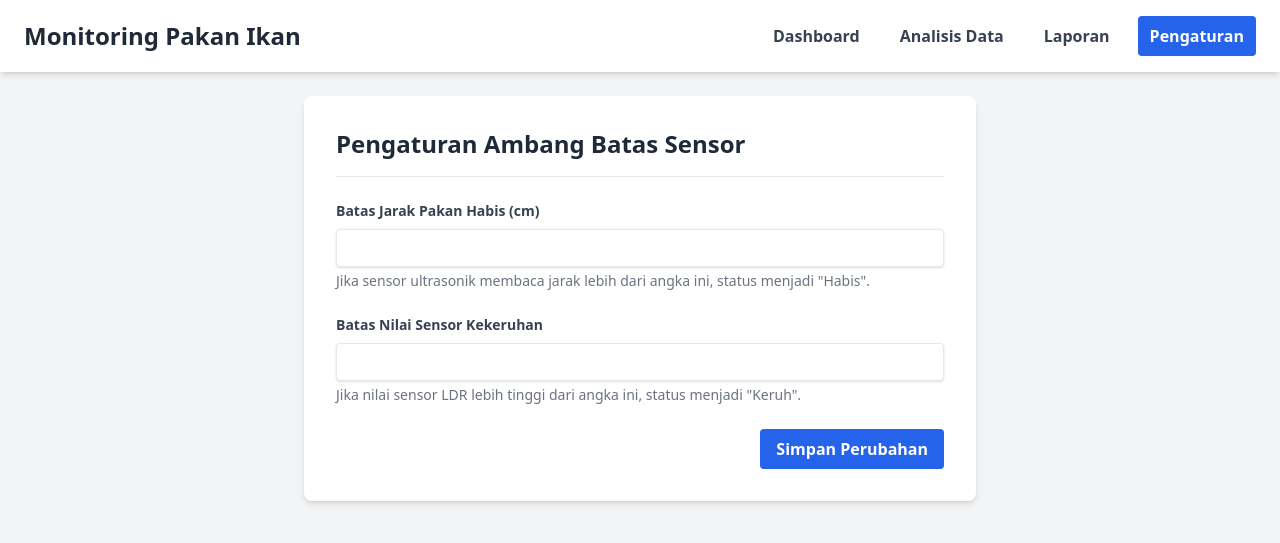
After one commit to dhni-mad/Dashboard-Pakan-Ikan, a PHP site: page /pengaturan.php in a window 1280 px wide. The commit adds this page. Shown: the top 543 px of the page. Run offline with PHP 8.4, Linux system fonts and the light colour scheme; data that the repository does not hold is empty; some libraries are stand-ins or nearby versions.

Commit message:
pengaturan

```diff
--- a/analisis.php
+++ b/analisis.php
@@ -80,6 +80,7 @@ if ($rata_jarak_text == 'Habis') {
                 <a href="index.php" class="px-3 py-2 rounded text-gray-700 hover:bg-gray-200 font-semibold">Dashboard</a>
                 <a href="analisis.php" class="px-3 py-2 rounded bg-blue-600 text-white font-semibold">Analisis Data</a>
                 <a href="laporan.php" class="px-3 py-2 rounded text-gray-700 hover:bg-gray-200 font-semibold">Laporan</a>
+                <a href="pengaturan.php" class="px-3 py-2 rounded text-gray-700 hover:bg-gray-200 font-semibold">Pengaturan</a>
             </div>
         </nav>
     </header>
--- a/index.php
+++ b/index.php
@@ -50,6 +50,7 @@ $log_air_keruh = $stmt_log_air->fetchAll(PDO::FETCH_ASSOC);
                 <a href="index.php" class="px-3 py-2 rounded bg-blue-600 text-white font-semibold">Dashboard</a>
                 <a href="analisis.php" class="px-3 py-2 rounded text-gray-700 hover:bg-gray-200 font-semibold">Analisis Data</a>
                 <a href="laporan.php" class="px-3 py-2 rounded text-gray-700 hover:bg-gray-200 font-semibold">Laporan</a>
+                <a href="pengaturan.php" class="px-3 py-2 rounded text-gray-700 hover:bg-gray-200 font-semibold">Pengaturan</a>
             </div>
         </nav>
     </header>
--- a/laporan.php
+++ b/laporan.php
@@ -17,6 +17,7 @@
                 <a href="index.php" class="px-3 py-2 rounded text-gray-700 hover:bg-gray-200 font-semibold">Dashboard</a>
                 <a href="analisis.php" class="px-3 py-2 rounded text-gray-700 hover:bg-gray-200 font-semibold">Analisis Data</a>
                 <a href="laporan.php" class="px-3 py-2 rounded bg-blue-600 text-white font-semibold">Laporan</a>
+                <a href="pengaturan.php" class="px-3 py-2 rounded text-gray-700 hover:bg-gray-200 font-semibold">Pengaturan</a>
             </div>
         </nav>
     </header>
--- /dev/null
+++ b/pengaturan.php
@@ -0,0 +1,66 @@
+<?php
+// pengaturan.php
+require 'config/db.php';
+
+// Ambil data pengaturan saat ini dari database
+$stmt = $db->prepare("SELECT * FROM pengaturan WHERE id = 1");
+$stmt->execute();
+$setting = $stmt->fetch(PDO::FETCH_ASSOC);
+?>
+
+<!DOCTYPE html>
+<html lang="id" class="light">
+<head>
+    <meta charset="UTF-8">
+    <meta name="viewport" content="width=device-width, initial-scale=1.0">
+    <title>Pengaturan Sistem</title>
+    <script src="https://cdn.tailwindcss.com"></script>
+</head>
+<body class="bg-gray-100">
+
+    <header class="bg-white shadow-md">
+        <nav class="container mx-auto px-6 py-4 flex justify-between items-center">
+            <div class="text-2xl font-bold text-gray-800">Monitoring Pakan Ikan</div>
+            <div class="flex space-x-4">
+                <a href="index.php" class="px-3 py-2 rounded text-gray-700 hover:bg-gray-200 font-semibold">Dashboard</a>
+                <a href="analisis.php" class="px-3 py-2 rounded text-gray-700 hover:bg-gray-200 font-semibold">Analisis Data</a>
+                <a href="laporan.php" class="px-3 py-2 rounded text-gray-700 hover:bg-gray-200 font-semibold">Laporan</a>
+                <a href="pengaturan.php" class="px-3 py-2 rounded bg-blue-600 text-white font-semibold">Pengaturan</a>
+            </div>
+        </nav>
+    </header>
+
+    <main class="container mx-auto p-6">
+        <div class="max-w-2xl mx-auto bg-white p-8 rounded-lg shadow-md">
+            <h1 class="text-2xl font-bold text-gray-800 mb-6 border-b pb-4">Pengaturan Ambang Batas Sensor</h1>
+
+            <form action="api/simpan_pengaturan.php" method="POST">
+
+                <div class="mb-6">
+                    <label class="block text-gray-700 text-sm font-bold mb-2">
+                        Batas Jarak Pakan Habis (cm)
+                    </label>
+                    <input type="number" name="batas_pakan" value="<?php echo $setting['batas_pakan_habis']; ?>"
+                           class="shadow appearance-none border rounded w-full py-2 px-3 text-gray-700 leading-tight focus:outline-none focus:shadow-outline">
+                    <p class="text-sm text-gray-500 mt-1">Jika sensor ultrasonik membaca jarak lebih dari angka ini, status menjadi "Habis".</p>
+                </div>
+
+                <div class="mb-6">
+                    <label class="block text-gray-700 text-sm font-bold mb-2">
+                        Batas Nilai Sensor Kekeruhan
+                    </label>
+                    <input type="number" name="batas_air" value="<?php echo $setting['batas_air_keruh']; ?>"
+                           class="shadow appearance-none border rounded w-full py-2 px-3 text-gray-700 leading-tight focus:outline-none focus:shadow-outline">
+                    <p class="text-sm text-gray-500 mt-1">Jika nilai sensor LDR lebih tinggi dari angka ini, status menjadi "Keruh".</p>
+                </div>
+
+                <div class="flex items-center justify-end">
+                    <button type="submit" class="bg-blue-600 hover:bg-blue-700 text-white font-bold py-2 px-4 rounded focus:outline-none focus:shadow-outline">
+                        Simpan Perubahan
+                    </button>
+                </div>
+            </form>
+        </div>
+    </main>
+</body>
+</html>
```
Also changed, not shown: api/simpan_pengaturan.php (added, +19 -0 lines), api/update_status.php (+21 -22 lines).
